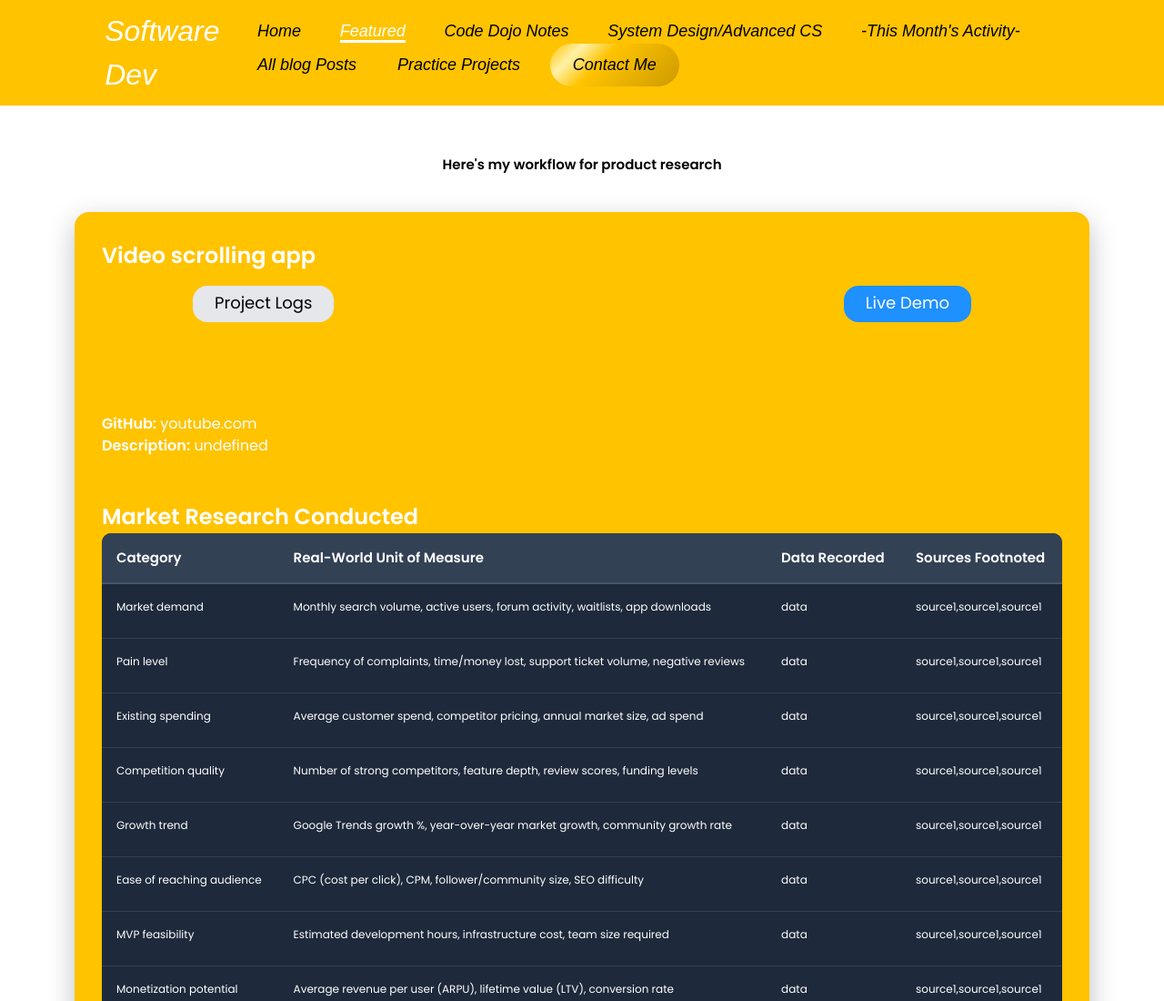
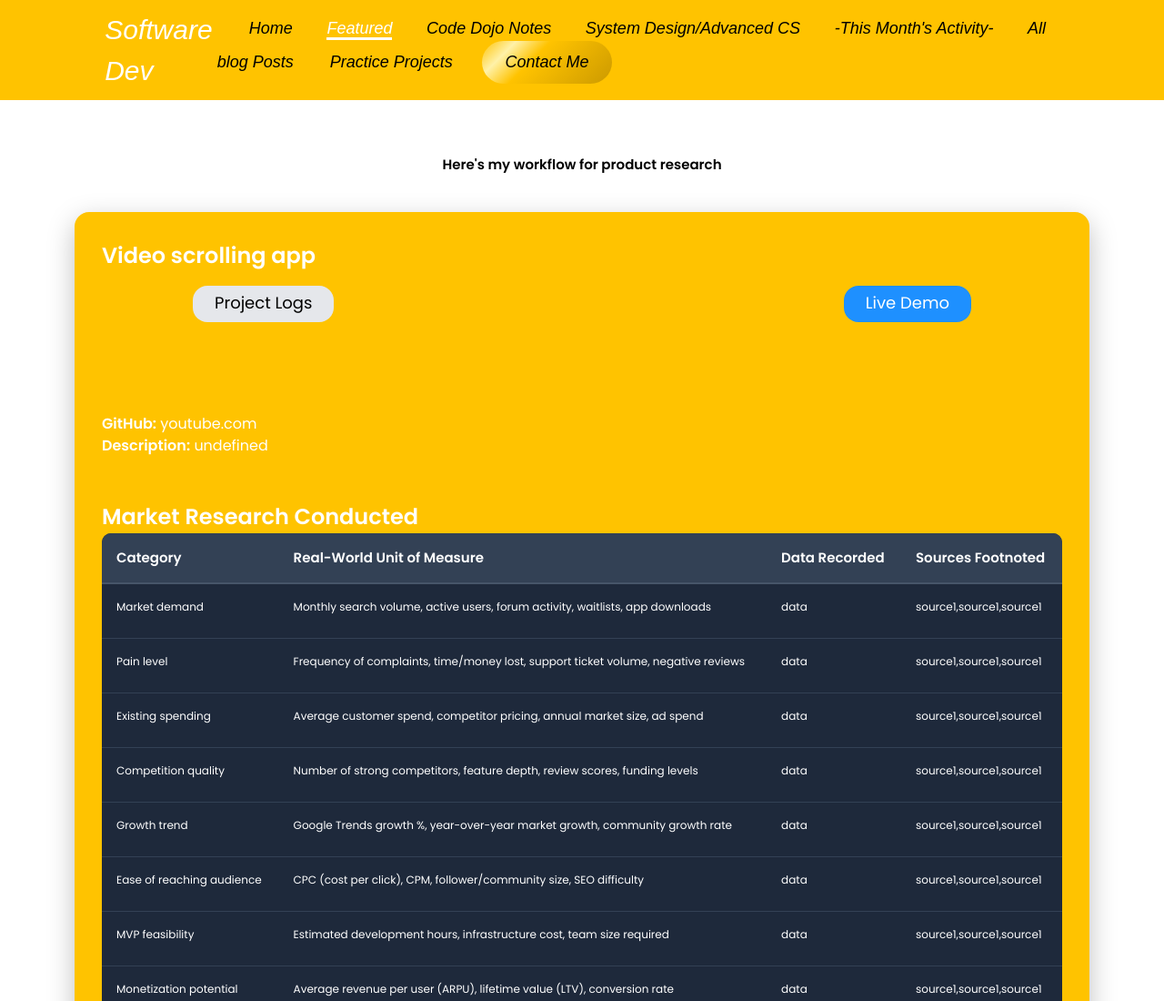
Before and after one commit to Thomas-Music-Dev/main-portfolio, a plain HTML site: page featured/featured.html in a window 1280 px wide. Shown: the top 1100 px of the page at 91% size. Drawn offline with Linux system fonts and the light colour scheme.

Commit message:
Update featured.html

```diff
--- a/featured/featured.html
+++ b/featured/featured.html
@@ -5,7 +5,7 @@
     <title></title>
     <link rel="stylesheet" href="https://cdnjs.cloudflare.com/ajax/libs/font-awesome/7.0.0/css/all.min.css" />
     <link rel="stylesheet" href="/main-portfolio/featured/featured-menu.css" />
-    <link rel="stylesheet" href="/main-portfolio/featured/featured-navbar.css" />
+    <link rel="stylesheet" href="/main-portfolio/index-menu.css" />
 </head>
 <body>
     <header>
```
